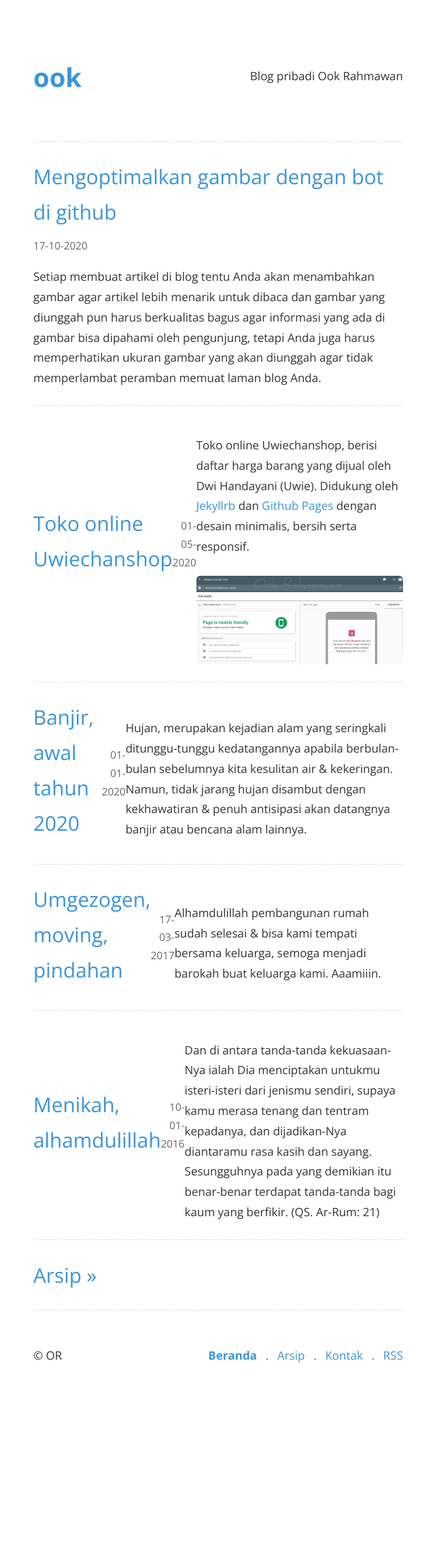
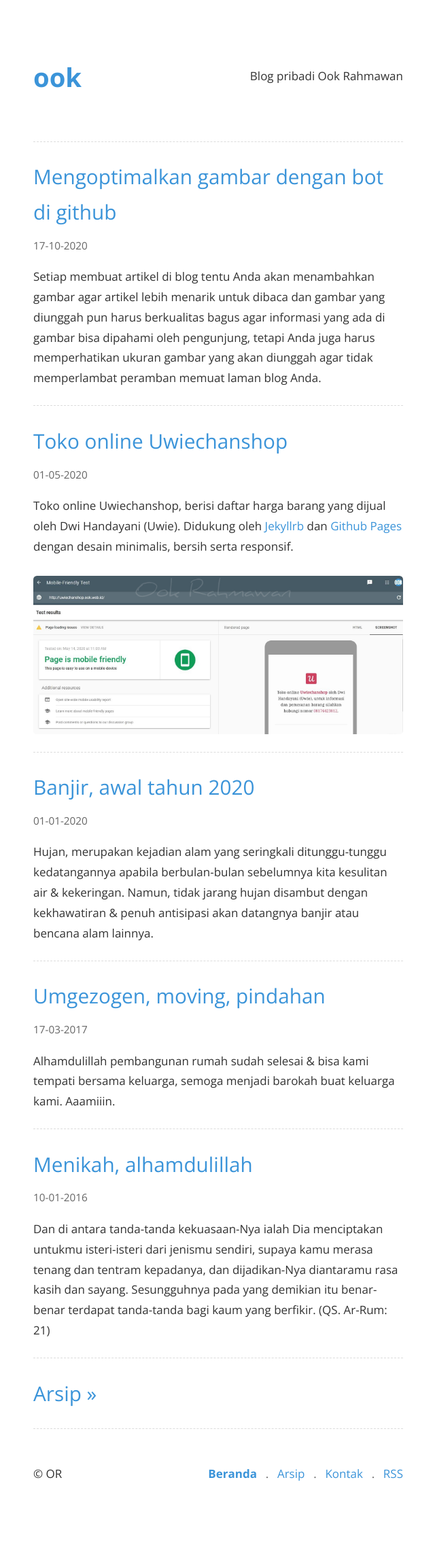
Before and after one commit to krhmwn/krhmwn.github.io, a Jekyll site: the page built from index.html, in a window 1280 px wide. Shown: the whole page at 68% size, without its empty margins (319-959 px from the left). Built offline with Jekyll 4.4.1, drawn with Linux system fonts in a browser that asks for light colours; before the commit the page ends 2106 px from its top, so only the background shows below that.

Commit message:
Update index v.1.5.

```diff
--- a/index.html
+++ b/index.html
@@ -11,7 +11,7 @@ title: null
 </article>
 {% endfor %}
 {% for post in site.posts offset:1 limit:4 %}
-<article class="archive">
+<article>
 {% include titledate.html %}
 {{post.excerpt}}
 </article>
```
